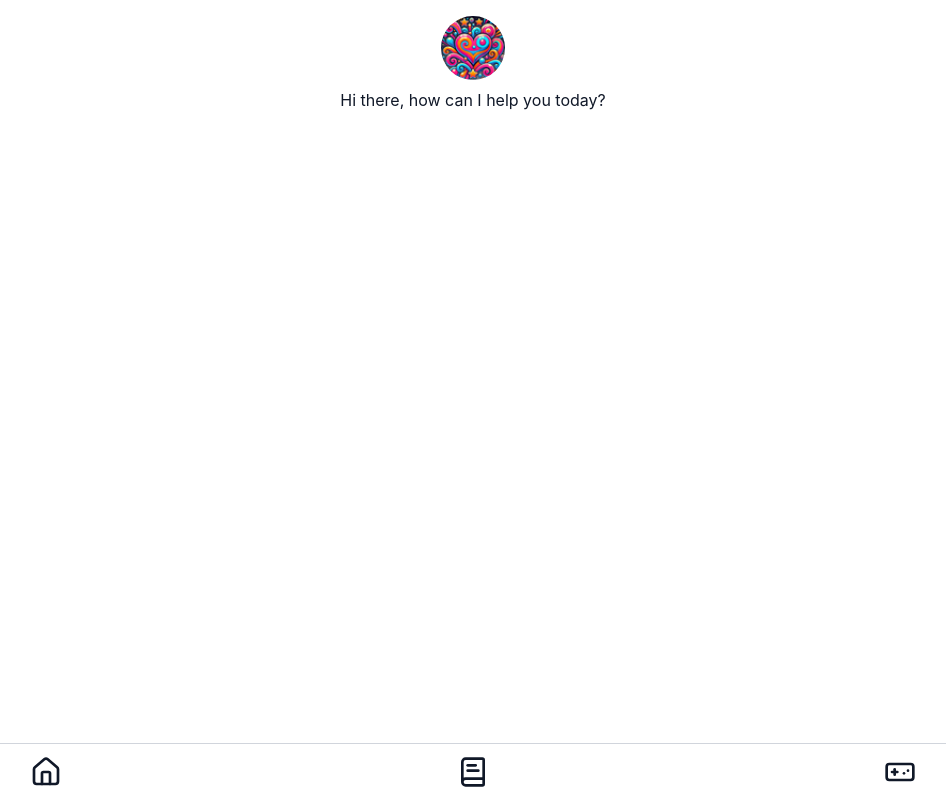
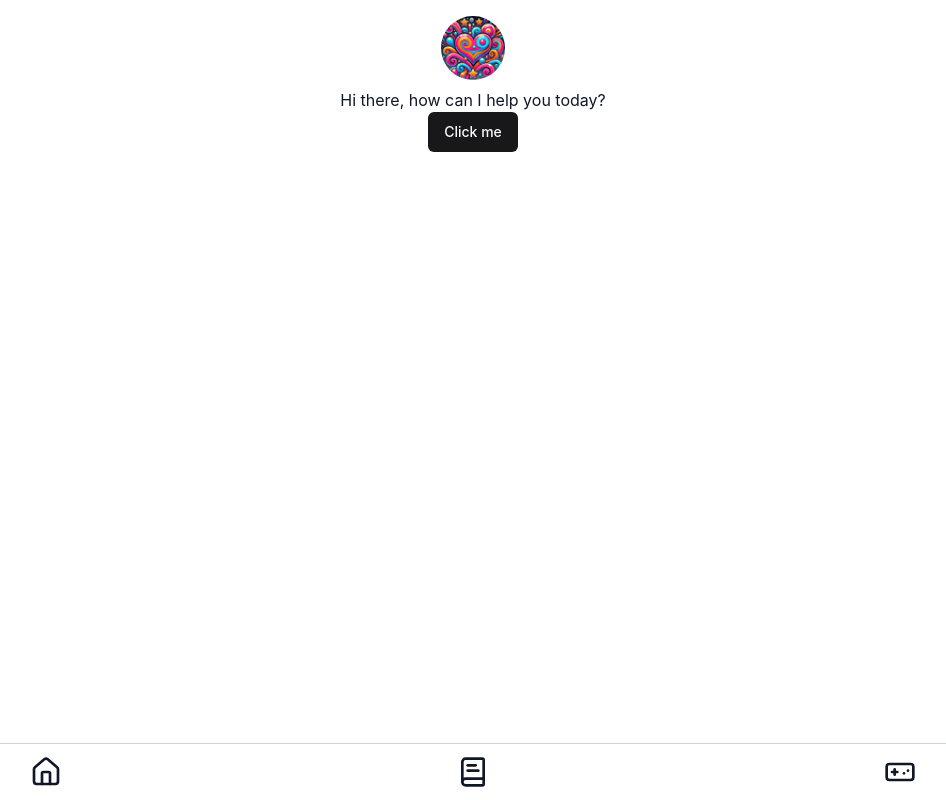
Before and after one commit to gjeusel/moblove, a SvelteKit app: page / in a window 1280 px wide. Shown: the whole page, without its empty margins (167-1113 px from the left). Built offline with nearby package versions, Linux system fonts and the light colour scheme.

Commit message:
wip(app): shadcn

```diff
--- a/package.json
+++ b/package.json
@@ -30,15 +30,20 @@
     "@tailwindcss/vite": "4.0.0-alpha.30",
     "@tauri-apps/cli": ">=2.0.0",
     "@typescript-eslint/parser": "^8.8.1",
+    "clsx": "^2.1.1",
     "eslint-config-prettier": "^9.1.0",
     "eslint-plugin-svelte": "^2.46.0",
     "lucide-svelte": "^0.453.0",
+    "postcss": "^8.4.47",
     "prettier": "^3.3.3",
     "prettier-plugin-svelte": "^3.2.7",
     "prettier-plugin-tailwindcss": "^0.6.8",
     "svelte": "5.1.3",
     "svelte-check": "^4.0.5",
+    "tailwind-merge": "^2.5.4",
+    "tailwind-variants": "^0.2.1",
     "tailwindcss": "4.0.0-alpha.30",
+    "tailwindcss-animate": "^1.0.7",
     "tslib": "^2.7.0",
     "typescript": "^5.6.0",
     "vite": "^5.4.0"
--- a/src/app.css
+++ b/src/app.css
@@ -1,3 +1,6 @@
+/* Shadcn Theming */
+/* https://github.com/tailwindlabs/tailwindcss/discussions/13211 */
+
 @import "tailwindcss";
 
 @theme {
@@ -12,8 +15,67 @@
   --color-neon-pink: oklch(71.7% 0.25 360);
   --color-neon-lime: oklch(91.5% 0.258 129);
   --color-neon-cyan: oklch(91.3% 0.139 195.8);
+
+  /* Shadcn Theming */
+  --color-border: hsl(var(--border));
+  --color-input: hsl(var(--input));
+  --color-ring: hsl(var(--ring));
+  --color-background: hsl(var(--background));
+  --color-foreground: hsl(var(--foreground));
+
+  --color-primary: hsl(var(--primary));
+  --color-primary-foreground: hsl(var(--primary-foreground));
+
+  --color-secondary: hsl(var(--secondary));
+  --color-secondary-foreground: hsl(var(--secondary-foreground));
+
+  --color-destructive: hsl(var(--destructive));
+  --color-destructive-foreground: hsl(var(--destructive-foreground));
+
+  --color-muted: hsl(var(--muted));
+  --color-muted-foreground: hsl(var(--muted-foreground));
+
+  --color-accent: hsl(var(--accent));
+  --color-accent-foreground: hsl(var(--accent-foreground));
+
+  --color-popover: hsl(var(--popover));
+  --color-popover-foreground: hsl(var(--popover-foreground));
+
+  --color-card: hsl(var(--card));
+  --color-card-foreground: hsl(var(--card-foreground));
+
+  --radius-sm: calc(var(--radius) - 4px);
+  --radius-md: calc(var(--radius) - 2px);
+  --radius-lg: var(--radius);
+
+  --font-family-poppins: var(--font-poppins);
+  --font-family-inter: var(--font-inter);
+
+  --animate-accordion-down: accordion-down 0.2s ease-out;
+  --animate-accordion-up: accordion-up 0.2s ease-out;
+
+  @keyframes accordion-down {
+    from {
+      height: 0;
     }
 
+    to {
+      height: var(--radix-accordion-content-height);
+    }
+  }
+
+  @keyframes accordion-up {
+    from {
+      height: var(--radix-accordion-content-height);
+    }
+
+    to {
+      height: "0";
+    }
+  }
+}
+
+@layer base {
   :root {
     font-size: 16px;
     line-height: 24px;
@@ -24,20 +86,93 @@
     -webkit-font-smoothing: antialiased;
     -moz-osx-font-smoothing: grayscale;
     -webkit-text-size-adjust: 100%;
+
+    /* Shadcn Theming */
+    --background: 0 0% 100%;
+    --foreground: 240 10% 3.9%;
+
+    --card: 0 0% 100%;
+    --card-foreground: 240 10% 3.9%;
+
+    --popover: 0 0% 100%;
+    --popover-foreground: 240 10% 3.9%;
+
+    --primary: 240 5.9% 10%;
+    --primary-foreground: 0 0% 98%;
+
+    --secondary: 240 4.8% 95.9%;
+    --secondary-foreground: 240 5.9% 10%;
+
+    --muted: 240 4.8% 95.9%;
+    --muted-foreground: 240 3.8% 46.1%;
+
+    --accent: 240 4.8% 95.9%;
+    --accent-foreground: 240 5.9% 10%;
+
+    --destructive: 0 72.22% 50.59%;
+    --destructive-foreground: 0 0% 98%;
+
+    --border: 240 5.9% 90%;
+    --input: 240 5.9% 90%;
+
+    --ring: 240 5% 64.9%;
+
+    --radius: 0.5rem;
   }
 
-@layer base {
-  body {
-    @apply h-screen bg-white text-gray-900 dark:bg-gray-800 dark:text-gray-200;
+  /* Shadcn Theming */
+  .dark {
+    --background: 224 71% 4%;
+    --foreground: 213 31% 91%;
+
+    --muted: 223 47% 11%;
+    --muted-foreground: 215.4 16.3% 56.9%;
+
+    --accent: 216 34% 17%;
+    --accent-foreground: 210 40% 98%;
+
+    --popover: 224 71% 4%;
+    --popover-foreground: 215 20.2% 65.1%;
+
+    --border: 216 34% 17%;
+    --input: 216 34% 17%;
+
+    --card: 224 71% 4%;
+    --card-foreground: 213 31% 91%;
+
+    --primary: 210 40% 98%;
+    --primary-foreground: 222.2 47.4% 1.2%;
+
+    --secondary: 222.2 47.4% 11.2%;
+    --secondary-foreground: 210 40% 98%;
+
+    --destructive: 0 63% 31%;
+    --destructive-foreground: 210 40% 98%;
+
+    --ring: 216 34% 17%;
+
+    --radius: 0.5rem;
   }
 
-  input[type="text"],
-  input[type="password"],
-  input[type="email"] {
-    @apply rounded-md border-0 bg-gray-100 py-1.5 text-gray-900 ring-1 shadow-sm ring-gray-300 ring-inset placeholder:text-gray-400 focus:ring-2 focus:ring-cyan-600 focus:outline-none focus:ring-inset sm:text-sm sm:leading-6 dark:bg-gray-700;
+  body {
+    @apply h-screen min-h-screen bg-white text-gray-900 dark:bg-gray-800 dark:text-gray-200;
   }
 
-  .btn-cyan {
-    @apply rounded-md bg-cyan-700 text-gray-200 dark:bg-cyan-300 dark:text-gray-900;
+  /* input[type="text"], */
+  /* input[type="password"], */
+  /* input[type="email"] { */
+  /*   @apply rounded-md border-0 bg-gray-100 py-1.5 text-gray-900 ring-1 shadow-sm ring-gray-300 ring-inset placeholder:text-gray-400 focus:ring-2 focus:ring-cyan-600 focus:outline-none focus:ring-inset sm:text-sm sm:leading-6 dark:bg-gray-700; */
+  /* } */
+
+  /* .btn-cyan { */
+  /*   @apply rounded-md bg-cyan-700 text-gray-200 dark:bg-cyan-300 dark:text-gray-900; */
+  /* } */
+
+  .border {
+    border-color: #e4e5e9;
+  }
+
+  button {
+    cursor: pointer;
   }
 }
--- /dev/null
+++ b/src/lib/components/ui/button/button.svelte
@@ -0,0 +1,74 @@
+<script lang="ts" module>
+	import type { WithElementRef } from "bits-ui";
+	import type { HTMLAnchorAttributes, HTMLButtonAttributes } from "svelte/elements";
+	import { type VariantProps, tv } from "tailwind-variants";
+
+	export const buttonVariants = tv({
+		base: "ring-offset-background focus-visible:ring-ring inline-flex items-center justify-center gap-2 whitespace-nowrap rounded-md text-sm font-medium transition-colors focus-visible:outline-none focus-visible:ring-2 focus-visible:ring-offset-2 disabled:pointer-events-none disabled:opacity-50 [&_svg]:pointer-events-none [&_svg]:size-4 [&_svg]:shrink-0",
+		variants: {
+			variant: {
+				default: "bg-primary text-primary-foreground hover:bg-primary/90",
+				destructive: "bg-destructive text-destructive-foreground hover:bg-destructive/90",
+				outline:
+					"border-input bg-background hover:bg-accent hover:text-accent-foreground border",
+				secondary: "bg-secondary text-secondary-foreground hover:bg-secondary/80",
+				ghost: "hover:bg-accent hover:text-accent-foreground",
+				link: "text-primary underline-offset-4 hover:underline",
+			},
+			size: {
+				default: "h-10 px-4 py-2",
+				sm: "h-9 rounded-md px-3",
+				lg: "h-11 rounded-md px-8",
+				icon: "h-10 w-10",
+			},
+		},
+		defaultVariants: {
+			variant: "default",
+			size: "default",
+		},
+	});
+
+	export type ButtonVariant = VariantProps<typeof buttonVariants>["variant"];
+	export type ButtonSize = VariantProps<typeof buttonVariants>["size"];
+
+	export type ButtonProps = WithElementRef<HTMLButtonAttributes> &
+		WithElementRef<HTMLAnchorAttributes> & {
+			variant?: ButtonVariant;
+			size?: ButtonSize;
+		};
+</script>
+
+<script lang="ts">
+	import { cn } from "$lib/utils.js";
+
+	let {
+		class: className,
+		variant = "default",
+		size = "default",
+		ref = $bindable(null),
+		href = undefined,
+		type = "button",
+		children,
+		...restProps
+	}: ButtonProps = $props();
+</script>
+
+{#if href}
+	<a
+		bind:this={ref}
+		class={cn(buttonVariants({ variant, size, className }))}
+		{href}
+		{...restProps}
+	>
+		{@render children?.()}
+	</a>
+{:else}
+	<button
+		bind:this={ref}
+		class={cn(buttonVariants({ variant, size, className }))}
+		{type}
+		{...restProps}
+	>
+		{@render children?.()}
+	</button>
+{/if}
--- /dev/null
+++ b/src/lib/components/ui/button/index.ts
@@ -0,0 +1,17 @@
+import Root, {
+	type ButtonProps,
+	type ButtonSize,
+	type ButtonVariant,
+	buttonVariants,
+} from "./button.svelte";
+
+export {
+	Root,
+	type ButtonProps as Props,
+	//
+	Root as Button,
+	buttonVariants,
+	type ButtonProps,
+	type ButtonSize,
+	type ButtonVariant,
+};
--- /dev/null
+++ b/src/lib/utils.ts
@@ -0,0 +1,6 @@
+import { type ClassValue, clsx } from "clsx";
+import { twMerge } from "tailwind-merge";
+
+export function cn(...inputs: ClassValue[]) {
+	return twMerge(clsx(inputs));
+}
--- a/src/routes/+layout.svelte
+++ b/src/routes/+layout.svelte
@@ -1,11 +1,13 @@
 <script lang="ts">
-  import { BookText, Gamepad, FlaskConical, House } from "lucide-svelte"
+  import { BookText, Gamepad, House } from "lucide-svelte"
 </script>
 
-<slot></slot>
+<div class="pb-[4.5rem]">
+  <slot></slot>
+</div>
 
 <div
-  class="fixed right-0 bottom-0 left-0 flex justify-around border-t border-gray-300 py-3 dark:border-gray-700"
+  class="fixed right-0 bottom-0 left-0 flex justify-around border-t border-gray-300 bg-white py-3 dark:border-gray-700 dark:bg-gray-800"
 >
   <a href="/" class="">
     <House class="size-8" />
--- a/src/routes/+page.svelte
+++ b/src/routes/+page.svelte
@@ -1,3 +1,7 @@
+<script lang="ts">
+  import { Button } from "$lib/components/ui/button"
+</script>
+
 <div class="flex flex-col items-center">
   <img
     src="/icon.png"
@@ -6,4 +10,5 @@
     alt="MobLove"
   />
   <p>Hi there, how can I help you today?</p>
+  <Button on:click={() => console.log("HELLO THERE")}>Click me</Button>
 </div>
--- a/src/routes/manga/+page.svelte
+++ b/src/routes/manga/+page.svelte
@@ -2,24 +2,27 @@
   import type { PageData } from "./$types"
 
   let { data = { mangas: [] } }: { data: PageData } = $props()
-
-  let names = $derived([...new Set(data.mangas.map((e) => e.name))])
 </script>
 
 <div>
   <h1 class="my-2 text-center text-lg font-normal">Mangas Chapters</h1>
 
-  <div class="flex flex-col gap-y-2">
+  <div class="flex flex-col-reverse gap-y-3 px-4">
     {#each data.mangas as manga}
-      {#each manga.chapters.slice(manga.chapters.length - 2, manga.chapters.length) as chapt}
+      <div class="">
+        <h2 class="mb-1 text-lg font-medium capitalize">{manga.name.split("-").join(" ")}</h2>
+        <div class="inline-flex flex-row-reverse gap-x-2">
+          {#each manga.chapters.slice(manga.chapters.length - 4, manga.chapters.length) as chapt}
             <a
               href={chapt.url}
               target="_blank"
               class="rounded-lg bg-gray-100 px-2 py-1.5 dark:bg-gray-700"
             >
-          {chapt.num} - {manga.name}
+              {chapt.num}
             </a>
-      {/each}
           {/each}
         </div>
       </div>
+    {/each}
+  </div>
+</div>
--- a/src/routes/manga/+page.ts
+++ b/src/routes/manga/+page.ts
@@ -19,6 +19,6 @@ export const load: PageLoad = async () => {
   if (!response.ok) {
     throw new Error(`HTTP error! status: ${response.status}`)
   }
-  const mangas = (await response.json()).reverse()
+  const mangas = await response.json()
   return { mangas: mangas as Manga[] }
 }
```
Also changed, not shown: components.json (added), 1 other file (tests, documents, lock files or other folders). Lines whose indentation alone changed are shown as unchanged.
